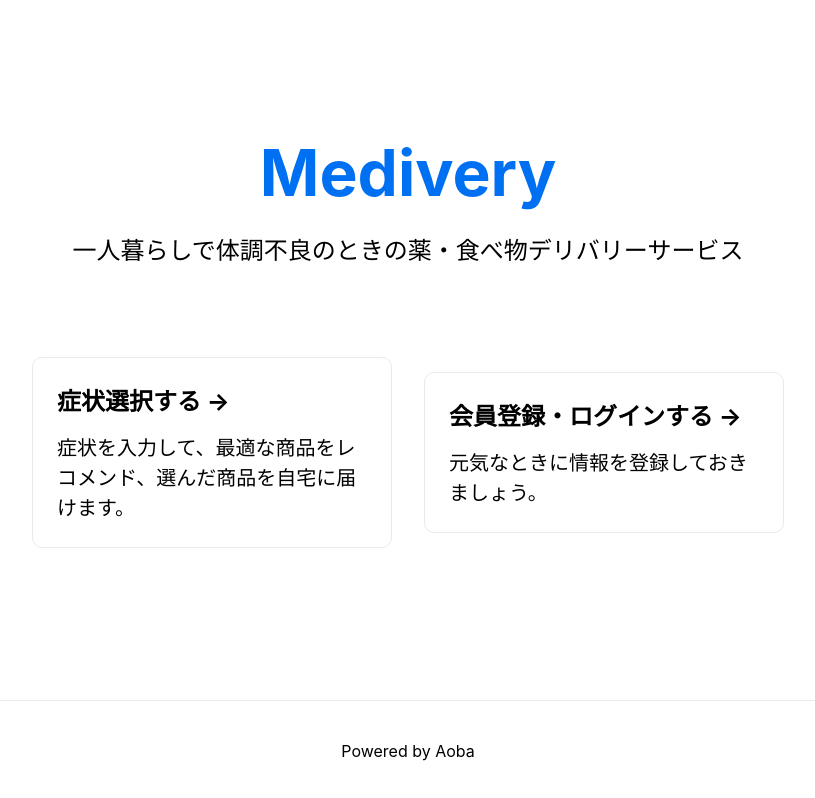
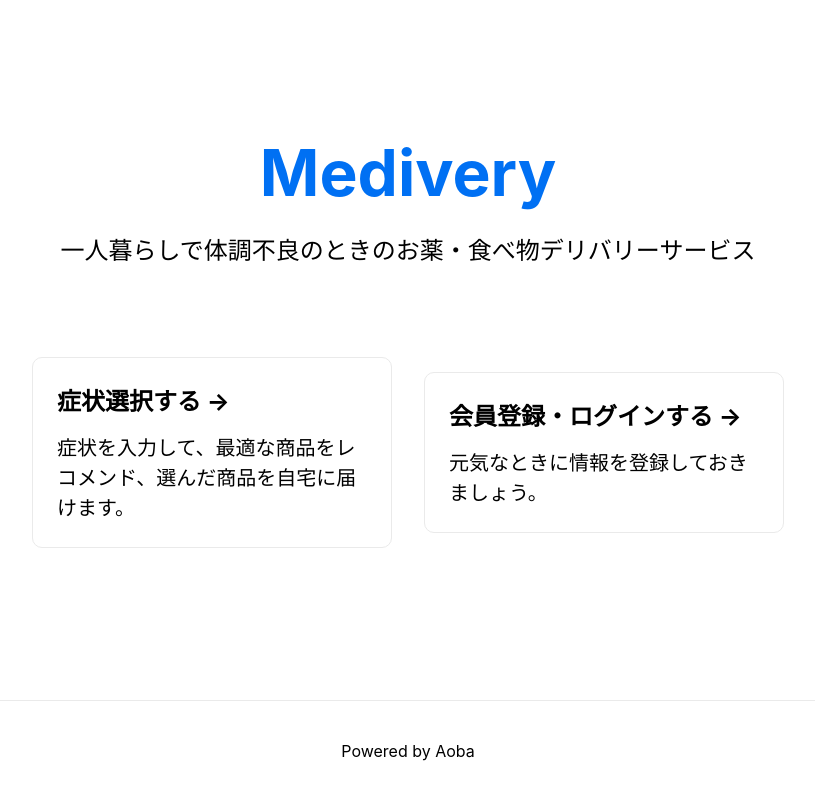
Before and after one commit to shuent/aoba_medivery, a Next.js app: page / in a window 1280 px wide. Shown: the whole page, without its empty margins (232-1047 px from the left). Built offline with nearby package versions, Linux system fonts and the light colour scheme.

Commit message:
薬をお薬に変えた

```diff
--- a/pages/index.js
+++ b/pages/index.js
@@ -18,7 +18,7 @@ export default function Home() {
         </h1>
 
         <p className={styles.description}>
-          一人暮らしで体調不良のときの薬・食べ物デリバリーサービス
+          一人暮らしで体調不良のときのお薬・食べ物デリバリーサービス
         </p>
 
         <div className={styles.grid}>
```
